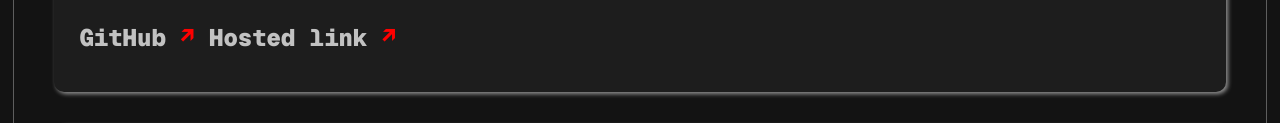
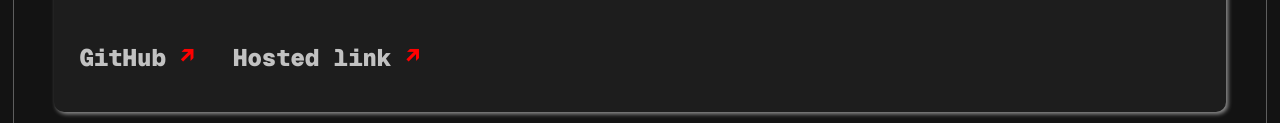
Before and after one commit to 11shazam11/MyPortfolio, a plain HTML site: page index.html in a window 1280 px wide. Shown: the part 4238-4361 px from the top of the page. Drawn offline with nearby package versions, Linux system fonts and the light colour scheme.

Commit message:
style.css

```diff
--- a/style.css
+++ b/style.css
@@ -352,6 +352,8 @@ nav .logo h4 {
 }
 .github {
   margin-top: 2vw;
+  display: flex;
+  gap: 3vw;
 }
 .card .left a {
   text-decoration: none;
```
